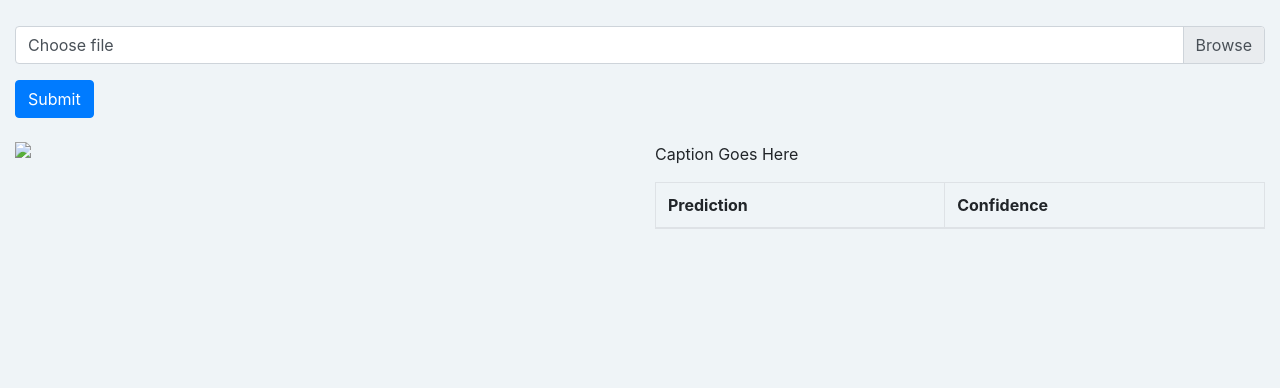
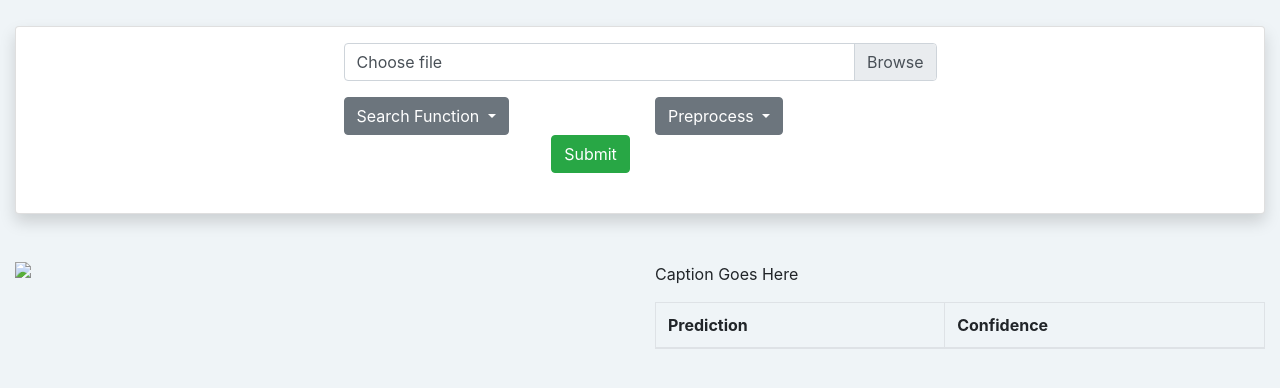
Before and after one commit to hasnainroopawalla/Image-Captioning-Scene-Descriptor, a Flask app: template Flickr8k/templates/index.html in a window 1280 px wide. Shown: the top 388 px of the page. Run offline with Flask 2, Linux system fonts and the light colour scheme; the template is opened without the code that fills it, so the values that code supplies are empty; parts of the project's set-up code (start-up, migrations or seed data) failed here and were passed over; some libraries are stand-ins or nearby versions.

Commit message:
Parameters

```diff
--- a/Flickr8k/run.py
+++ b/Flickr8k/run.py
@@ -21,11 +21,16 @@ def firstpage():
 
 @app.route("/process_img",methods=["GET", "POST"])
 def objectdetection():
+
+    preprocess = request.form['preprocess']
+    searchtype = request.form['searchtype']
+
     file = request.files.getlist('files[]')[0]
     inputimg = Image.open(file).convert('RGB')
     img = np.array(inputimg)
     img = cv2.cvtColor(img,cv2.COLOR_BGR2RGB)
     cv2.imwrite(input_img_path,img)
+
     caption, acc = predict.predict_caption(input_img_path, is_test=0)
 
     str_acc = []
--- a/Flickr8k/templates/index.html
+++ b/Flickr8k/templates/index.html
@@ -14,11 +14,69 @@
 
   <body style="background: #EFF4F7";>
     <div class="container-fluid" style="margin-top:2%;">
+
+      <div class="card shadow p-3 mb-5 bg-white rounded">
+      <div class="row">
+          <div class="col-md-3"></div>
+          <div class="col-md-6">
           <div class="custom-file mb-3">
             <input onchange="readURL(this);" type=file class="custom-file-input" id="multiFiles" name="files[]" multiple="multiple">
             <label class="custom-file-label" for="customFile">Choose file</label>
           </div>
-          <button id=upload class="btn btn-primary">Submit</button><br><br>
+        </div>
+        <div class="col-md-3"></div>
+      </div>
+
+
+      <div class="row">
+        <!-- Search Type -->
+        <div class="col-lg-3"></div>
+        <div class="col-lg-3">
+          <div class="input-group">
+            <div class="input-group-btn">
+              <button type="button" id="searchtype1" class="btn btn-secondary dropdown-toggle" data-toggle="dropdown" aria-haspopup="true" aria-expanded="false">
+              Search Function
+              </button>
+              <div class="dropdown-menu" id="searchtype">
+                <a class="dropdown-item" href="#">Greedy Search</a>
+                <a class="dropdown-item" href="#">Beam Search k=3</a>
+                <a class="dropdown-item" href="#">Beam Search k=5</a>
+                <a class="dropdown-item" href="#">Beam Search k=7</a>
+              </div>
+            </div>
+          </div>
+        </div>
+      <!-- Search Type -->
+
+      <!-- Preprocess -->
+        <div class="col-lg-3">
+          <div class="input-group">
+            <div class="input-group-btn">
+              <button type="button" id="prepr1" class="btn btn-secondary dropdown-toggle" data-toggle="dropdown" aria-haspopup="true" aria-expanded="false">
+              Preprocess
+              </button>
+              <div class="dropdown-menu" id="prepr">
+                <a class="dropdown-item" href="#" value="asd">Preprocess: Yes</a>
+                <a class="dropdown-item" href="#">Preprocess: No</a>
+              </div>
+            </div>
+          </div>
+        </div>
+        <div class="col-lg-3"></div>
+
+      </div>
+      <!-- Preprocess -->
+
+      <div class="row">
+        <div class="col-lg-5"></div>
+        <div class="col-lg-2">
+          <button id=upload class="btn btn-success">Submit</button><br><br>
+          </div>
+          <div class="col-lg-5"></div>
+        </div>
+
+        </div>
+
           <div class="row">
             <div class="col-lg-6">
                 <img class="img-fluid" id="showimg" src="#"/>
@@ -47,6 +105,13 @@
 <script type="text/javascript" src="https://code.jquery.com/jquery-3.4.1.min.js"></script>
   <script type="text/javascript">
 
+	$('#searchtype a').on('click', function(){
+      $('#searchtype1').html($(this).html());
+  })
+  $('#prepr a').on('click', function(){
+      $('#prepr1').html($(this).html());
+  })
+
   //Preview Image
   function readURL(input) {
           if (input.files && input.files[0]) {
@@ -66,12 +131,16 @@
 		$(document).ready(function (e) {
       document.getElementById("loader").style.display = "none";
 			$('#upload').on('click', function () {
+
 				var form_data = new FormData();
+
+        form_data.append("preprocess",$('#prepr1').html());
+        form_data.append("searchtype",$('#searchtype1').html());
+
 				var ins = document.getElementById('multiFiles').files.length;
 
 				if(ins == 0) {
           alert('No file selected');
-					$('#msg').html('<span style="color:red">Select at least one file</span>');
           return;
 				}
 
@@ -80,13 +149,12 @@
 				}
 
 				$.ajax({
-					url: 'process_img',
-					dataType: 'json',
+					  type: 'POST',
+            url: '/process_img',
+            data: form_data,
+            contentType: false,
             cache: false,
-					contentType: false,
             processData: false,
-					data: form_data,
-					type: 'post',
           beforeSend: function(){
             document.getElementById("loader").style.display = "block";
           },
```
Also changed, not shown: Flickr8k/static/images/input_img.jpg. Lines whose indentation alone changed are shown as unchanged.
